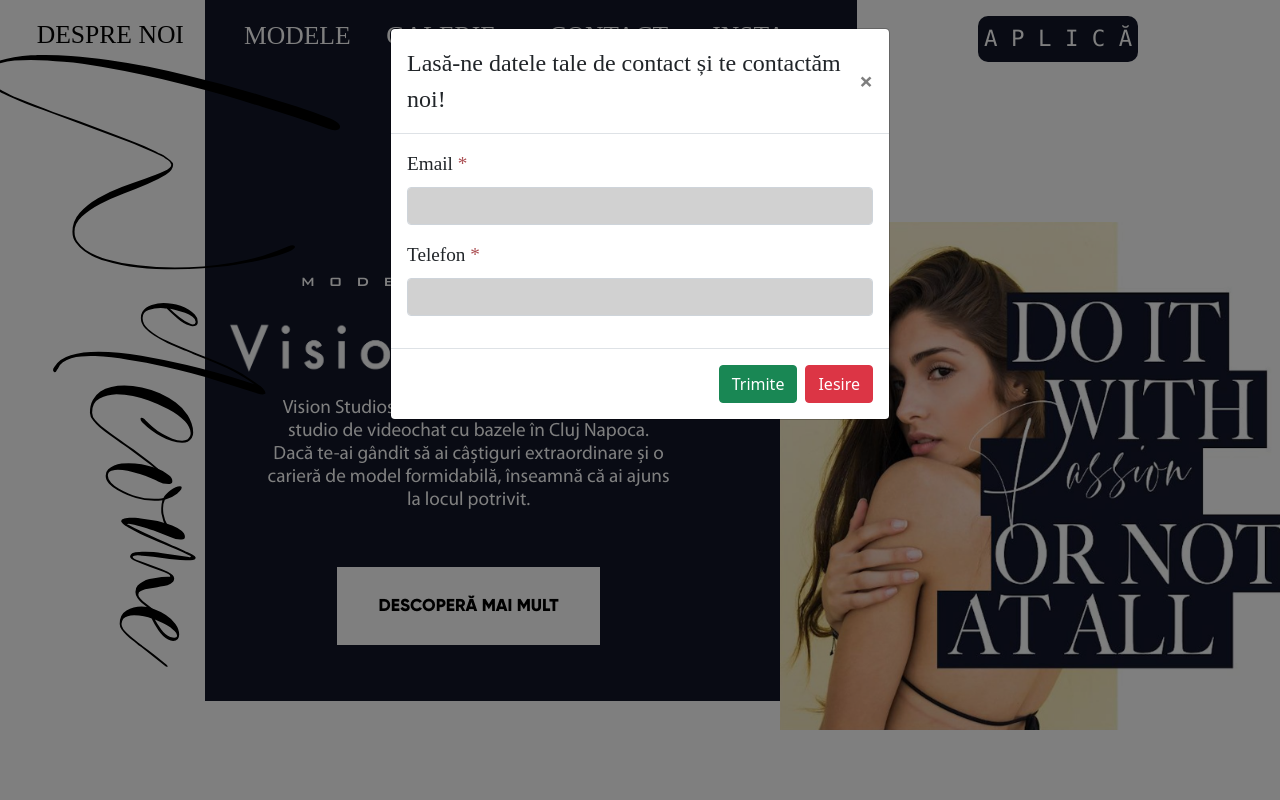
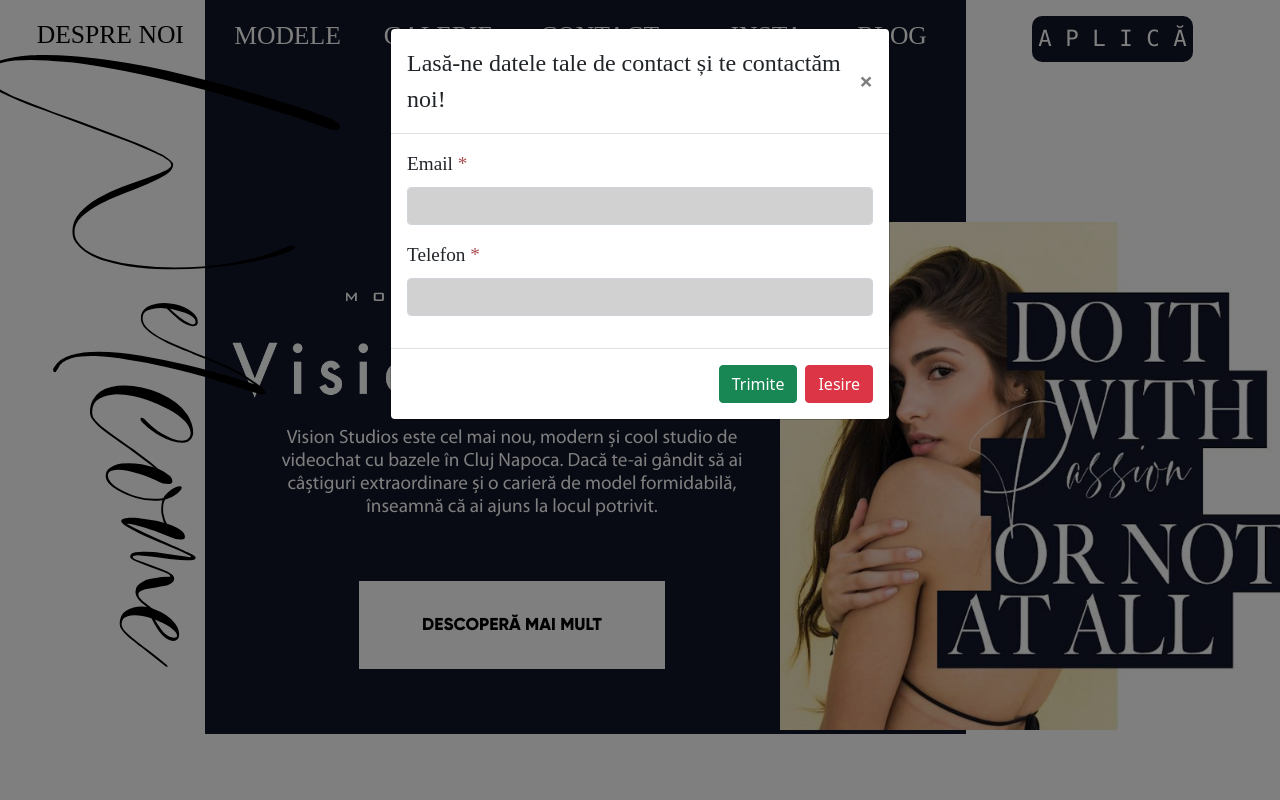
Before and after one commit to sdet-ro/blidarVision, a Django app: page / in a window 1280 px wide; the page is wider, and only the part inside the window is pictured. Run offline with Django 3.2, Linux system fonts and the light colour scheme; parts of the project's set-up code (start-up, migrations or seed data) failed here and were passed over; some libraries are stand-ins or nearby versions; some web fonts are replaced.

Commit message:
Update home.html

```diff
--- a/visionStudios/templates/home.html
+++ b/visionStudios/templates/home.html
@@ -61,21 +61,23 @@
             user-select: none;"></div>
         </div>
 
-        <div class="col-6" style="background-color: #121729; padding-top: 2vh;">
+        <div class="col-7" style="background-color: #121729; padding-top: 2vh;">
             <div class="row">
-                <div class="col-3" style="padding-left: 5%;">
+                <div class="col-2" style="padding-left: 3%;">
                     <button class="underline headitem" type="submit" onclick="location.href = '/modele'">  MODELE </button>
                 </div>
-                <div class="col-3">
+                <div class="col-3"style="padding-left: 6%;">
                 <button class="underline headitem" type="submit" onclick="location.href = '/galerie'"> GALERIE </button>
                 </div>
                 <div class="col-3">
                     <button class="underline headitem" type="submit" onclick="location.href = '/contact'"> CONTACT </button>
                 </div>
-                <div class="col-3">
+                <div class="col-2">
                     <button class="underline headitem" type="submit" onclick="location.href = '/insta'"> INSTA </button>
                 </div>
-
+                <div class="col-2">
+                    <button class="underline headitem" type="submit" onclick="location.href = '/blog'"> BLOG </button>
+                </div>
             </div>
             <div class="row">
                 <div class="col">
@@ -146,6 +148,9 @@
             </div>
             <div class="col-2">
                 <button class="underline headitem" type="submit" onclick="location.href = '/insta'" style="font-size: 3.5vw; margin-top: 15%;"> INSTA </button>
+            </div>
+            <div class="col-2">
+                <button class="underline headitem" type="submit" onclick="location.href = '/blog'" style="font-size: 3.5vw; margin-top: 15%;"> BLOG </button>
             </div>
 
         </div>
```
